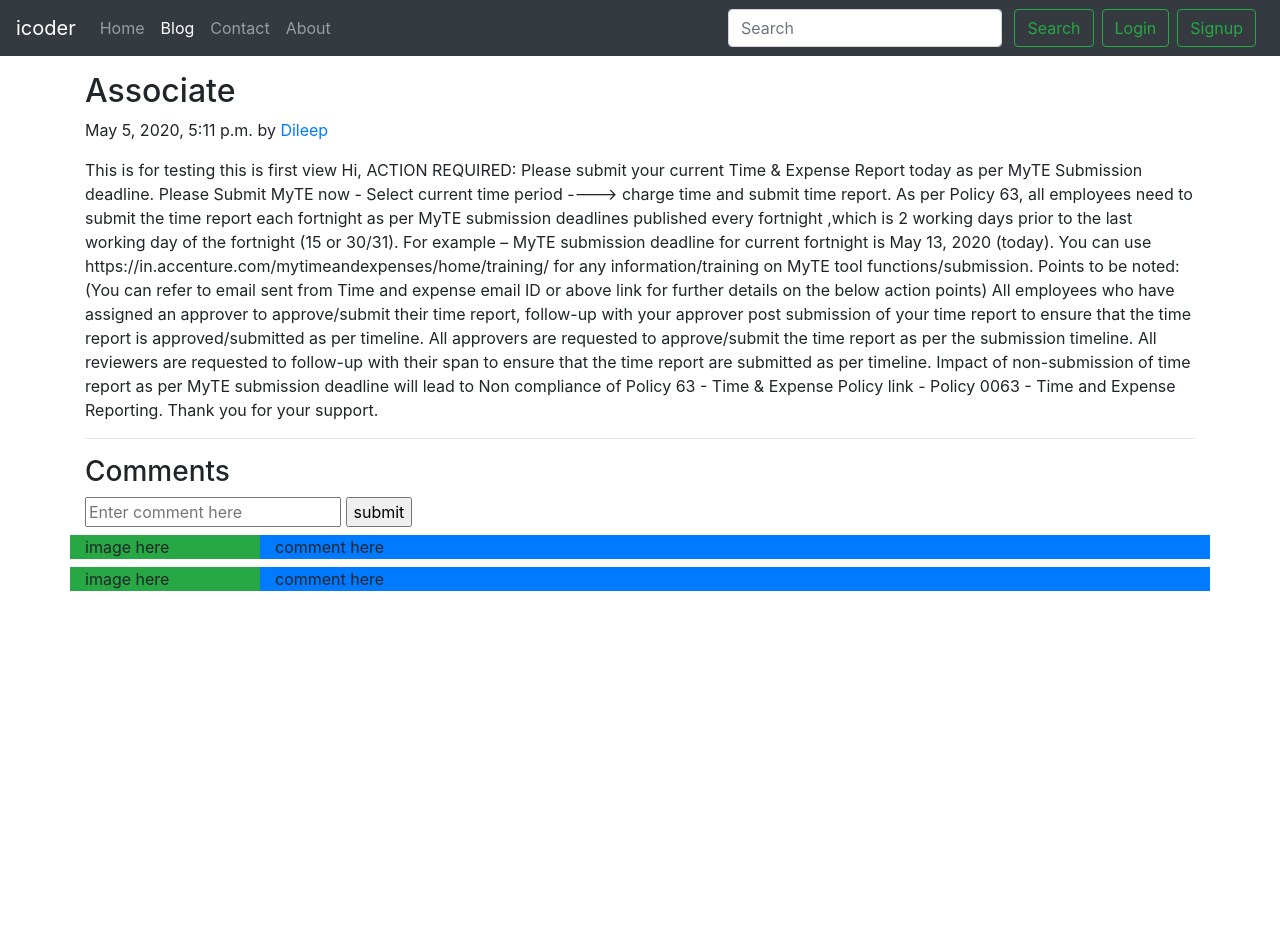
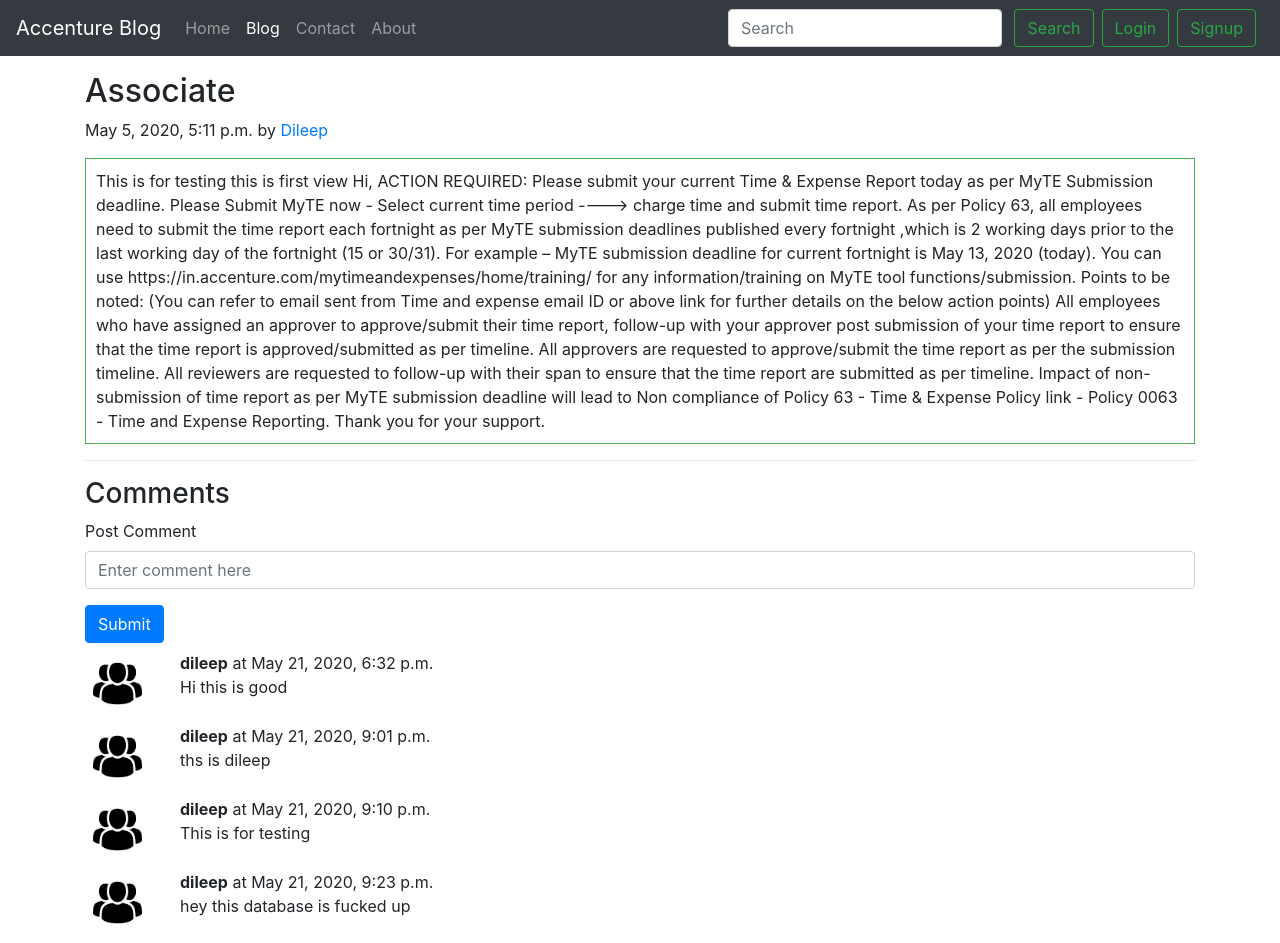
Before and after one commit to singhdileep/Django-icoder, a Django app: a page that uses templates/base.html in a window 1280 px wide. Before the commit the page ends 591 px from the top, so only its background shows below. Run offline with Django 3.2, Linux system fonts and the light colour scheme; data comes from the database, SQL or seed files in the repository; both versions use the stored data as it was after the commit; some libraries are stand-ins or nearby versions.

Commit message:
till rendering comment to the post

```diff
--- a/templates/base.html
+++ b/templates/base.html
@@ -17,7 +17,7 @@
 
 
     <nav class="navbar navbar-expand-lg navbar-dark bg-dark">
-        <a class="navbar-brand" href="/">icoder</a>
+        <a class="navbar-brand" href="/">Accenture Blog</a>
         <button class="navbar-toggler" type="button" data-toggle="collapse" data-target="#navbarSupportedContent" aria-controls="navbarSupportedContent" aria-expanded="false" aria-label="Toggle navigation">
           <span class="navbar-toggler-icon"></span>
         </button>
--- a/templates/blog/blogPost.html
+++ b/templates/blog/blogPost.html
@@ -9,28 +9,35 @@
 <div class="container my-3">
     <h2 class="blog-post-title">{{post.title}}</h2>
     <p class="blog-post-meta">{{post.timeStamp}} by <a href="/about">{{post.author}}</a></p>
-    <p>{{post.content}}</p>
+    <p style=" padding: 10px; border: 1px solid #4CAF50;">{{post.content}}</p>
     <hr>
 </div>
 <div class="container">
 <h3>Comments</h3>
 <form action="/blog/postComment" method="post">
 {% csrf_token %}
-    <input type="text" name="comment" placeholder="Enter comment here">
+
+<div class="form-group">
+    <label for="ExamplePostComment">Post Comment</label>
+    <input type="text"class="form-control" name="comment" placeholder="Enter comment here">
+</div>
+
     <input type="hidden" name="postSno" value="{{post.sno}}">
-     <input type="submit" value="submit">
+     {% comment %} <input  type="submit" value="submit"> {% endcomment %}
+     <button type="submit" class="btn btn-primary">Submit</button>
 
 
 </form>
+{% for comment in comments %}
 <div class="row my-2">
-    <div class="col-md-2 bg-success">image here </div>
-    <div class="col-md-10 bg-primary">comment here </div>
+    <div class="col-md-1 ">
+    <img class="rounded mx-auto d-block w-100 p-2"src="/static/img/user.png" alt="user">
+     </div>
+    <div class="col-md-11"><b>{{comment.user.username}}</b> at {{comment.timestamp}}
+    <div>{{comment.comment}}</div>
+    </div>
 </div>
-
-<div class="row my-2">
-    <div class="col-md-2 bg-success">image here </div>
-    <div class="col-md-10 bg-primary">comment here </div>
-</div>
+{% endfor %}
 
 </div>
 
--- a/templates/home/contact.html
+++ b/templates/home/contact.html
@@ -6,7 +6,7 @@
 
 {% block body %}
 <div class="container my-3" >
-<h3>Contact icoder Admin</h3>
+<h3>Contact Accenture Blog Admin</h3>
 <form action="/contact" method="post">
 {% csrf_token %}
  <div class="form-group">
```
Also changed, not shown: icoder/settings.py (+7 -0 lines), db.sqlite3, static/img/user.png (added), 2 other files.
